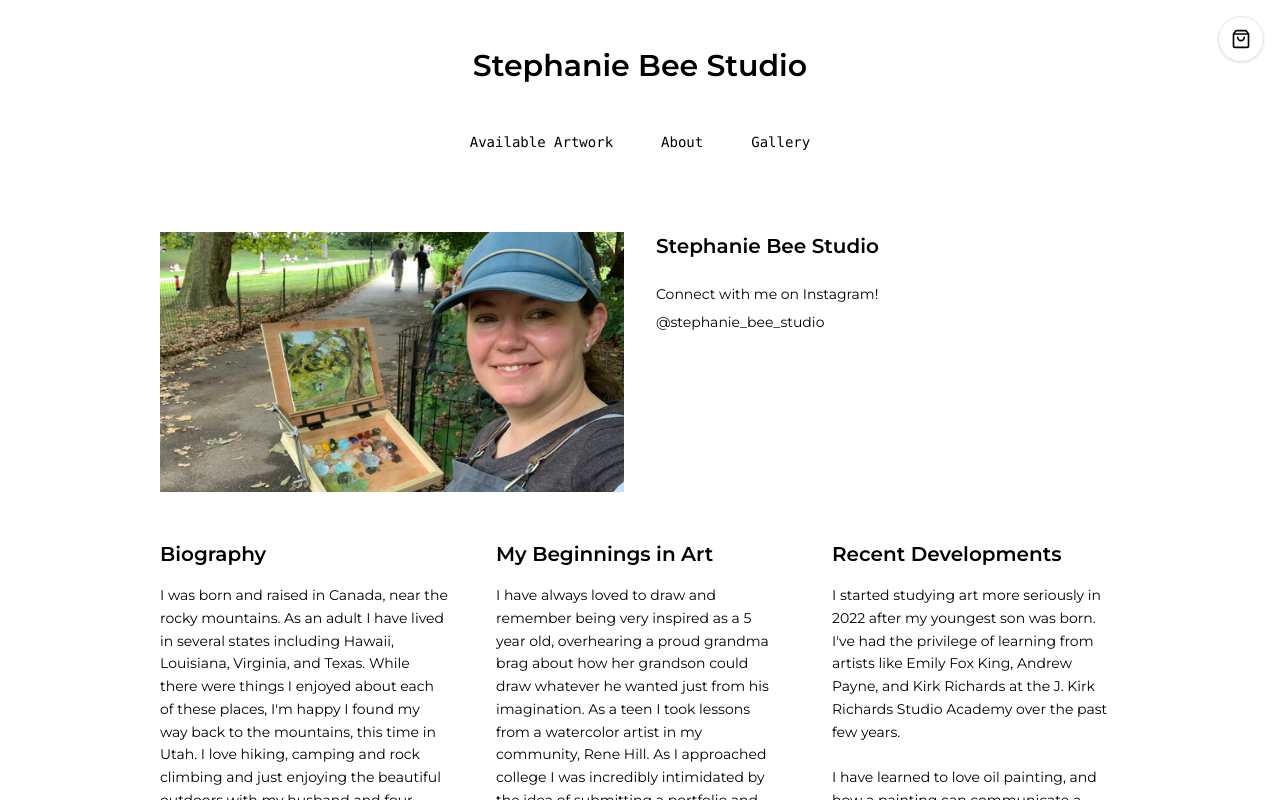
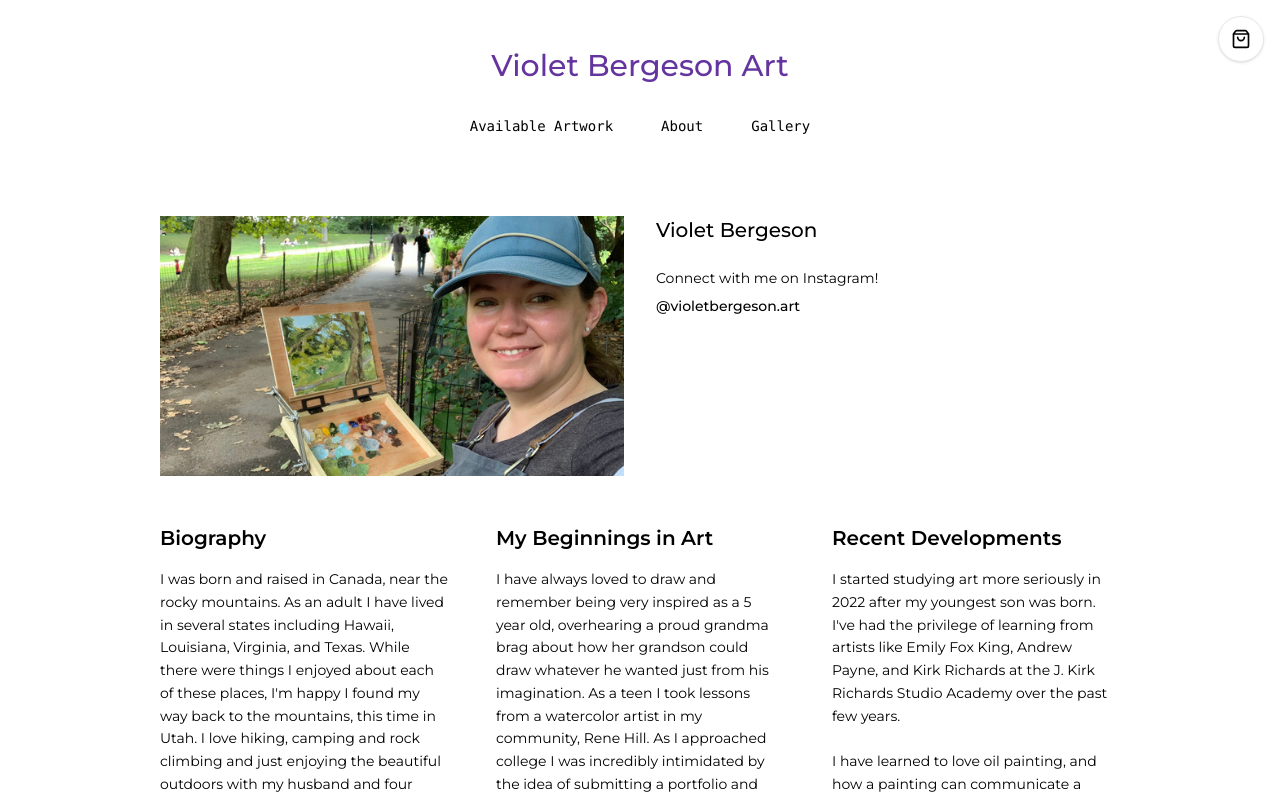
Before and after one commit to art-vbst/art-frontend, a React (Vite) app: page /about in a window 1280 px wide. Shown: the top 800 px of the page. Built offline with nearby package versions, Linux system fonts and the light colour scheme; no server answers.

Commit message:
feat: minor tweaks

```diff
--- a/src/components/Navbar/NavDesktop.tsx
+++ b/src/components/Navbar/NavDesktop.tsx
@@ -15,9 +15,9 @@ export const NavDesktop = ({ navlinks }: NavDesktopProps) => {
   }
 
   return (
-    <div className="flex w-full flex-col items-center gap-12 py-12">
-      <h1 className="text-center text-3xl font-semibold">
-        Stephanie Bee Studio
+    <div className="flex w-full flex-col items-center gap-8 py-12">
+      <h1 className="text-center text-3xl font-semibold" style={{ color: "#64349f", fontWeight: "500" }}>
+        Violet Bergeson Art
       </h1>
       <div className="flex items-center gap-12">
         {navlinks.map((navlink) => renderNavLink(navlink.to, navlink.label))}
--- a/src/components/Navbar/NavMobile.tsx
+++ b/src/components/Navbar/NavMobile.tsx
@@ -22,7 +22,7 @@ export const NavMobile = ({ navlinks }: NavMobileProps) => {
         )}
       >
         <h2 className="text-center text-xl font-semibold">
-          Stephanie Bee Studio
+          Violet Bergeson Art
         </h2>
         <button
           className="cursor-pointer"
--- a/src/hooks/use-minimum-load-time.tsx
+++ b/src/hooks/use-minimum-load-time.tsx
@@ -1,6 +1,6 @@
 import * as React from 'react';
 
-const MINIMUM_LOAD_TIME = 500;
+const MINIMUM_LOAD_TIME = 200;
 
 type UseMinimumLoadTimeProps = {
   minimumLoadTime?: number;
--- a/src/pages/about/About.tsx
+++ b/src/pages/about/About.tsx
@@ -19,17 +19,17 @@ export const About = () => {
           />
         </div>
         <div className="flex flex-1 flex-col gap-2">
-          <h2 className="text-xl font-semibold">Stephanie Bee Studio</h2>
+          <h2 className="text-xl font-medium">Violet Bergeson</h2>
           <p className="text-gray-light mt-4 text-sm">
             Connect with me on Instagram!
           </p>
           <a
-            href="https://www.instagram.com/stephanie_bee_studio"
+            href="https://www.instagram.com/violetbergeson.art"
             target="_blank"
             rel="noopener noreferrer"
-            className="text-sm"
+            className="text-sm font-medium"
           >
-            @stephanie_bee_studio
+            @violetbergeson.art
           </a>
         </div>
       </div>
```
Also changed, not shown: 1 other file (tests, documents, lock files or other folders).
